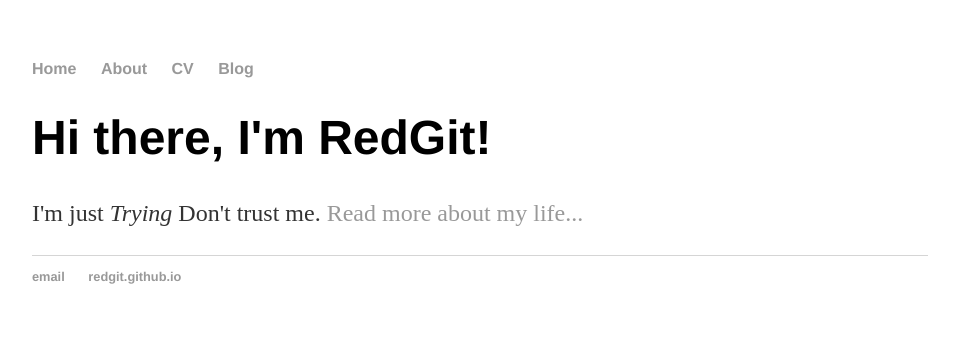
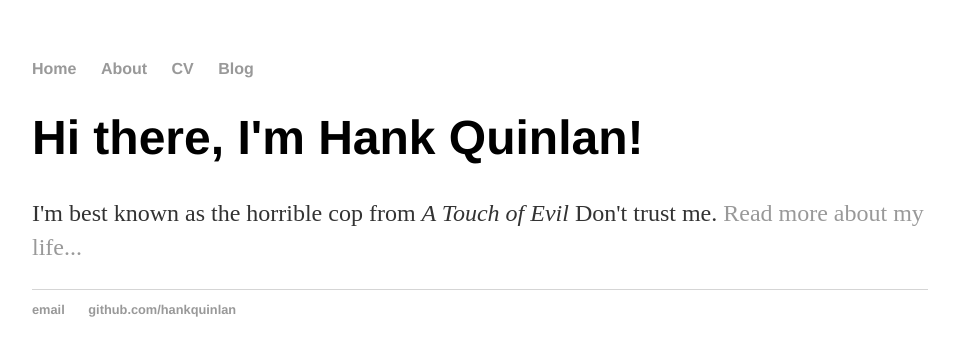
Before and after one commit to redgit/redgit.github.io, a Jekyll site: the page built from index.html, in a window 1280 px wide. Shown: the top 356 px of the page, without its empty margins (160-1119 px from the left). Built offline with Jekyll 4.4.1, drawn with Linux system fonts in a browser that asks for light colours.

Commit message:
adding index from tutorial

```diff
--- a/index.html
+++ b/index.html
@@ -1,30 +1,8 @@
-<!DOCTYPE html>
-<html>
-	<head>
-		<title>Red Git, Try</title>
-		<!-- link to main stylesheet -->
-		<link rel="stylesheet" type="text/css" href="/css/main.css">
-	</head>
-	<body>
-		<nav>
-    		<ul>
-        		<li><a href="/">Home</a></li>
-	        	<li><a href="/about">About</a></li>
-        		<li><a href="/cv">CV</a></li>
-        		<li><a href="/blog">Blog</a></li>
-    		</ul>
-		</nav>
-		<div class="container">
-    		<div class="blurb">
-        		<h1>Hi there, I'm RedGit!</h1>
-				<p>I'm just <em>Trying</em> Don't trust me. <a href="/about">Read more about my life...</a></p>
-    		</div><!-- /.blurb -->
-		</div><!-- /.container -->
-		<footer>
-    		<ul>
-        		<li><a href="mailto:0123456789@gmail.com">email</a></li>
-        		<li><a href="https://redgit.github.io/">redgit.github.io</a></li>
-			</ul>
-		</footer>
-	</body>
-</html>
+---
+layout: default
+title: Hank Quinlan, Horrible Cop
+---
+<div class="blurb">
+	<h1>Hi there, I'm Hank Quinlan!</h1>
+	<p>I'm best known as the horrible cop from <em>A Touch of Evil</em> Don't trust me. <a href="/about">Read more about my life...</a></p>
+</div><!-- /.blurb -->
```
